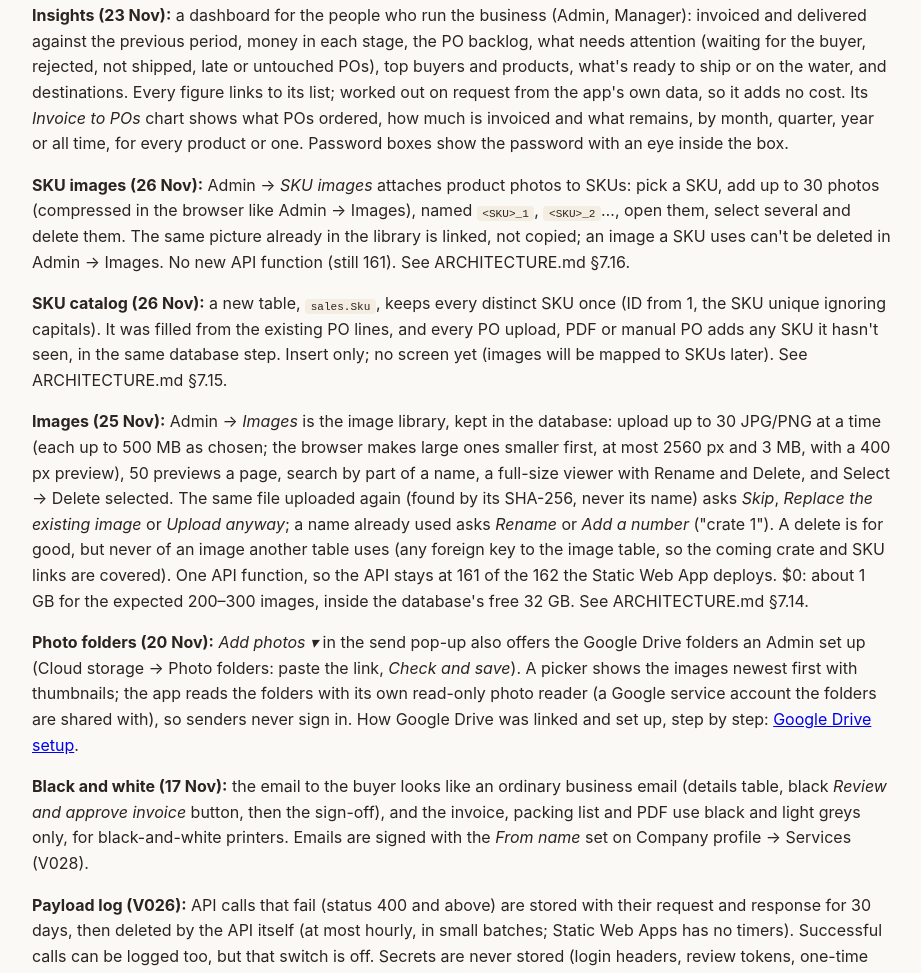
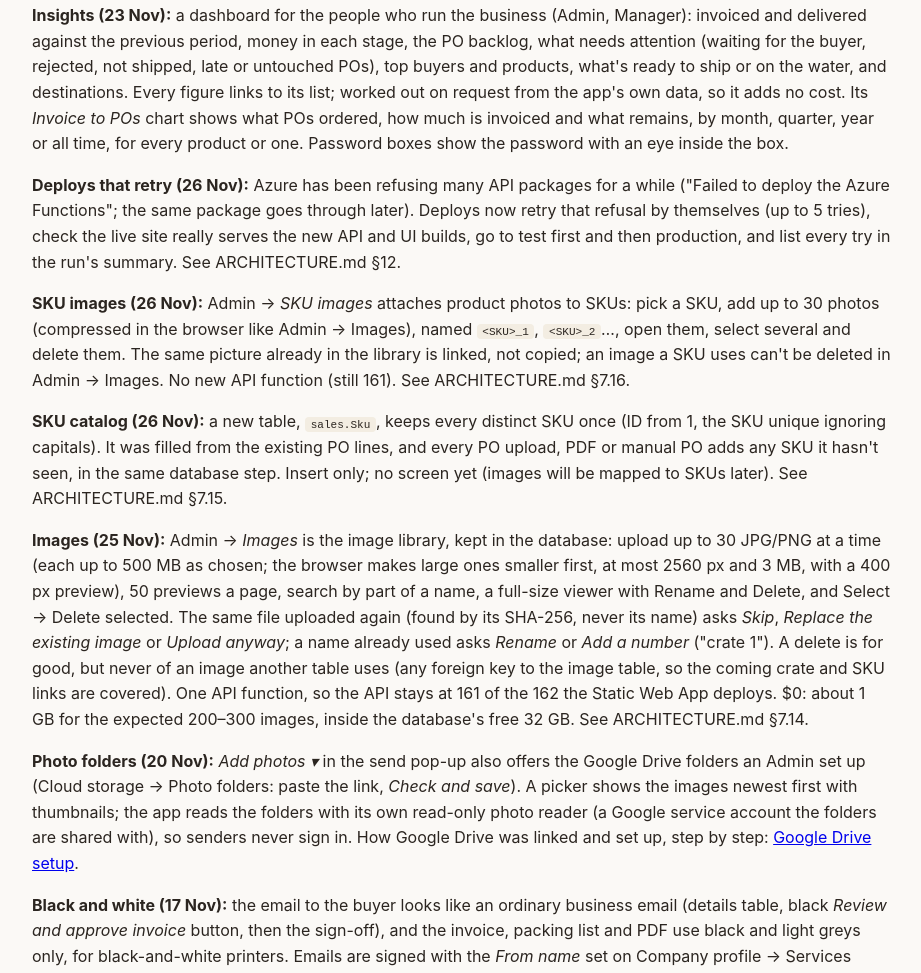
Before and after one commit to shriyaminingindustriesgroup/ShriyaMiningIndustries_Docs, a plain HTML site: page index.html in a window 1280 px wide. Shown: the part 6136-7109 px from the top of the page, without its empty margins (178-1099 px from the left). Drawn offline with Linux system fonts and the light colour scheme.

Commit message:
Docs: deploys retry Azure's refusal, check what's live, test first (§12 runbook, §7.8 release steps; plan/deployment-reliability Phase 1)
The evidence, the auto-retry, the live check, test-first and [ui-follows], what to do when all 5 attempts are refused,
the Microsoft issue (Azure/static-web-apps#1820) and its .NET 10 lead, and Phase 3 not taken (cost).

Co-Authored-By: Claude Opus 5.5 <noreply@anthropic.com>

```diff
--- a/index.html
+++ b/index.html
@@ -399,6 +399,10 @@ flowchart LR
   opens every screen at all 11 widths before a release.</p>
   <p><strong>Error messages (23 Nov):</strong> when something fails, people see a plain message ("The server had a problem answering. Please try again in a moment.") and a short reference to quote, never technical text. Failures the API never saw (a time-out in front of it) are reported by the browser and logged too, so Admin → Error logs finds every one by its reference (ARCHITECTURE §7.11 maps each technical failure to its message).</p>
   <p><strong>Insights (23 Nov):</strong> a dashboard for the people who run the business (Admin, Manager): invoiced and delivered against the previous period, money in each stage, the PO backlog, what needs attention (waiting for the buyer, rejected, not shipped, late or untouched POs), top buyers and products, what's ready to ship or on the water, and destinations. Every figure links to its list; worked out on request from the app's own data, so it adds no cost. Its <em>Invoice to POs</em> chart shows what POs ordered, how much is invoiced and what remains, by month, quarter, year or all time, for every product or one. Password boxes show the password with an eye inside the box.</p>
+  <p><strong>Deploys that retry (26 Nov):</strong> Azure has been refusing many API packages for a while ("Failed to
+  deploy the Azure Functions"; the same package goes through later). Deploys now retry that refusal by themselves (up to
+  5 tries), check the live site really serves the new API and UI builds, go to test first and then production, and list
+  every try in the run's summary. See ARCHITECTURE.md §12.</p>
   <p><strong>SKU images (26 Nov):</strong> Admin → <em>SKU images</em> attaches product photos to SKUs: pick a SKU, add
   up to 30 photos (compressed in the browser like Admin → Images), named <code>&lt;SKU&gt;_1</code>,
   <code>&lt;SKU&gt;_2</code>…, open them, select several and delete them. The same picture already in the library is linked,
```
Also changed, not shown: 1 other file.
